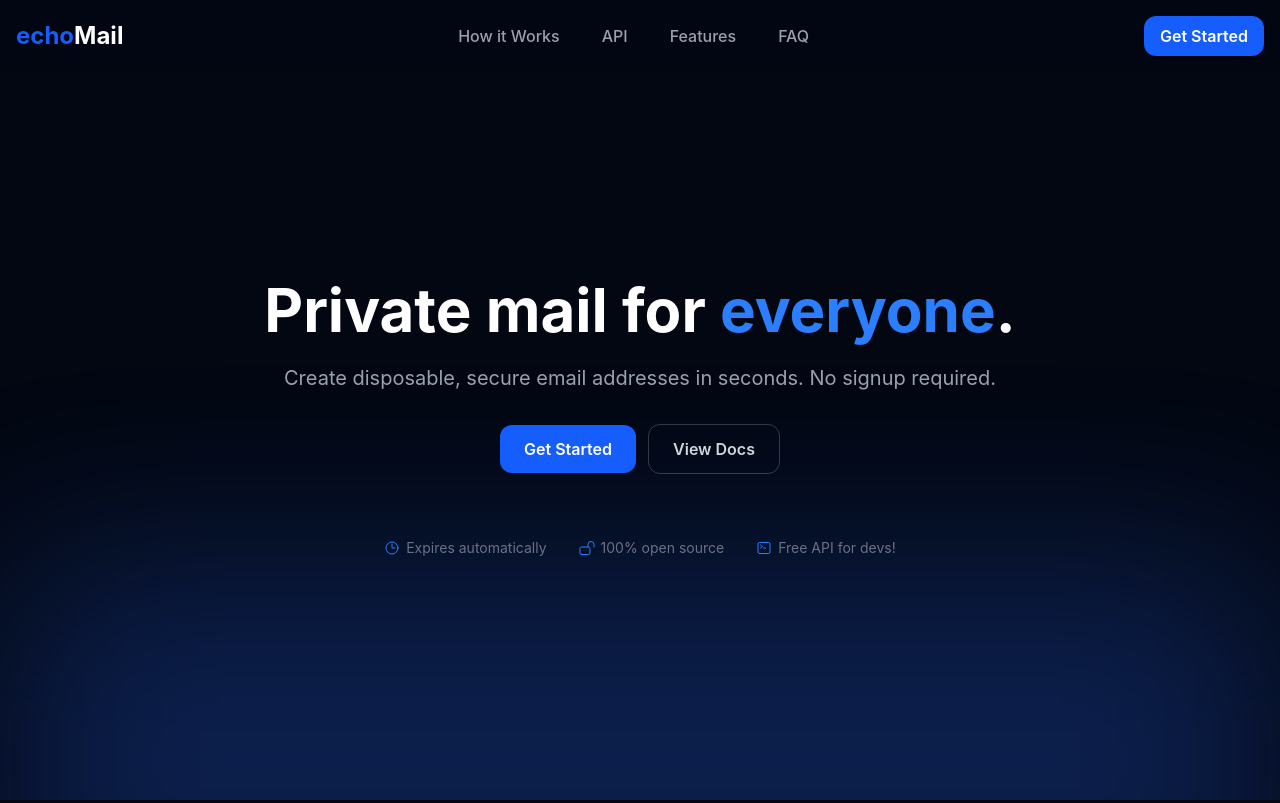
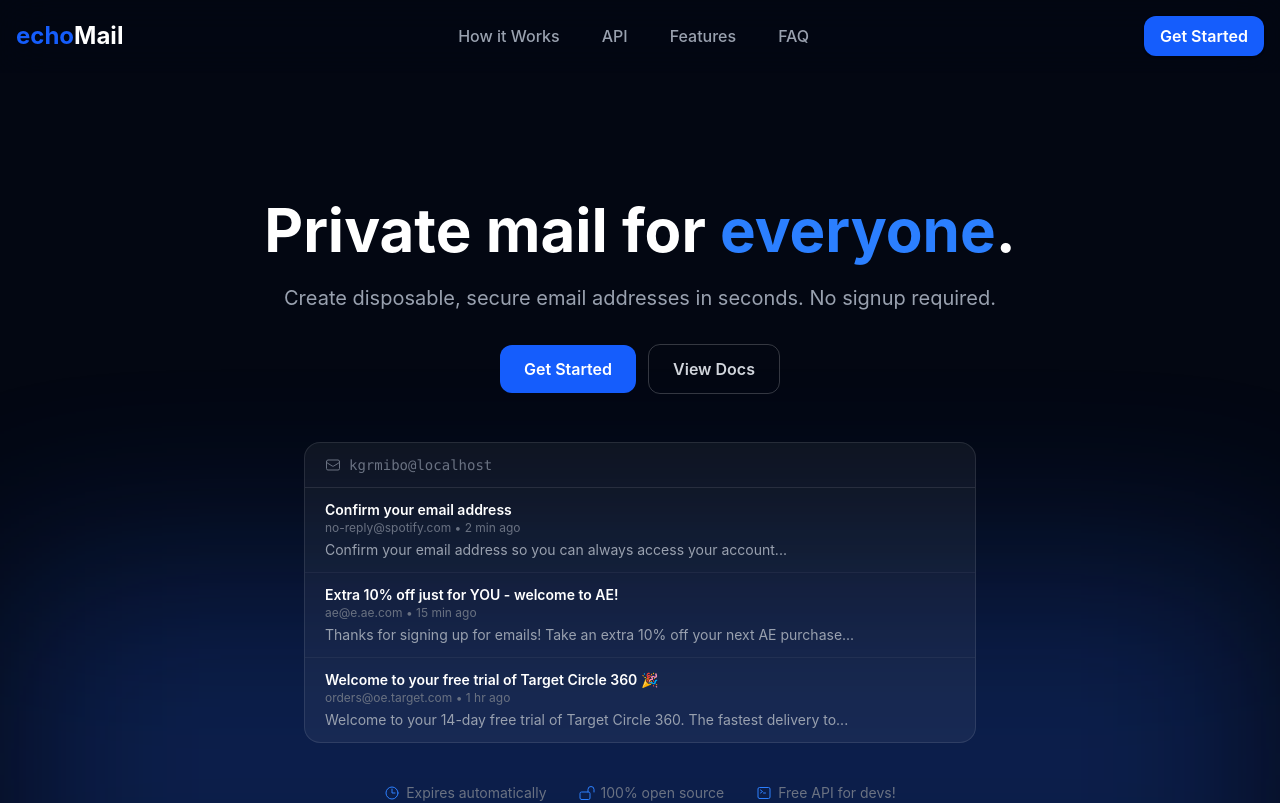
Before and after one commit to brianwalczak/echoMail, a React (Vite) app in the folder client/: page / in a window 1280 px wide. Shown: the top 803 px of the page. Built offline with nearby package versions, Linux system fonts and the light colour scheme.

Commit message:
Add emails demo on home page

```diff
--- a/client/src/pages/Home.jsx
+++ b/client/src/pages/Home.jsx
@@ -33,14 +33,41 @@ export default function Home() {
 
     return (
         <>
-            <main className="flex items-center justify-start flex-col text-center px-4 min-h-screen glow glow-blue pt-70">
+            <main className="flex items-center justify-start flex-col text-center px-4 min-h-screen glow glow-blue pt-50">
                 <div className="animated animatedFadeInUp fadeInUp">
                     <h1 className="text-4xl md:text-6xl font-bold mb-6 text-white">Private mail for <span className="text-blue-500">everyone</span>.</h1>
                     <p className="text-lg md:text-xl text-gray-400 mb-8">Create disposable, secure email addresses in seconds. No signup required.</p>
 
-                    <div className="flex items-center justify-center gap-3 mb-16">
+                    <div className="flex items-center justify-center gap-3 mb-12">
                         <Link to="/mail" className="bg-blue-600 text-white font-semibold py-3 px-6 rounded-xl hover:bg-blue-700 transition">Get Started</Link>
                         <Link to="/api" className="border border-white/20 text-gray-300 font-semibold py-3 px-6 rounded-xl hover:bg-white/10 transition">View Docs</Link>
+                    </div>
+
+                    <div className="w-full max-w-2xl mx-auto bg-white/5 border border-white/10 rounded-2xl overflow-hidden">
+                        <div className="flex items-center gap-2 px-5 py-3 border-b border-white/10">
+                            <svg xmlns="http://www.w3.org/2000/svg" fill="none" viewBox="0 0 24 24" strokeWidth={1.5} stroke="currentColor" className="size-4 text-gray-500">
+                                <path strokeLinecap="round" strokeLinejoin="round" d="M21.75 6.75v10.5a2.25 2.25 0 0 1-2.25 2.25h-15a2.25 2.25 0 0 1-2.25-2.25V6.75m19.5 0A2.25 2.25 0 0 0 19.5 4.5h-15a2.25 2.25 0 0 0-2.25 2.25m19.5 0v.243a2.25 2.25 0 0 1-1.07 1.916l-7.5 4.615a2.25 2.25 0 0 1-2.36 0L3.32 8.91a2.25 2.25 0 0 1-1.07-1.916V6.75" />
+                            </svg>
+
+                            <span className="text-sm font-mono text-gray-500">kgrmibo@{window.location.host}</span>
+                        </div>
+                        <div className="divide-y divide-white/5 text-left">
+                            <div className="px-5 py-3 hover:bg-white/5 transition">
+                                <div className="font-semibold text-white text-sm">Confirm your email address</div>
+                                <div className="text-xs text-gray-500">no-reply@spotify.com • 2 min ago</div>
+                                <p className="text-sm text-gray-400 mt-1 truncate">Confirm your email address so you can always access your account...</p>
+                            </div>
+                            <div className="px-5 py-3 hover:bg-white/5 transition">
+                                <div className="font-semibold text-white text-sm">Extra 10% off just for YOU - welcome to AE!</div>
+                                <div className="text-xs text-gray-500">ae@e.ae.com • 15 min ago</div>
+                                <p className="text-sm text-gray-400 mt-1 truncate">Thanks for signing up for emails! Take an extra 10% off your next AE purchase...</p>
+                            </div>
+                            <div className="px-5 py-3 hover:bg-white/5 transition">
+                                <div className="font-semibold text-white text-sm">Welcome to your free trial of Target Circle 360 🎉</div>
+                                <div className="text-xs text-gray-500">orders@oe.target.com • 1 hr ago</div>
+                                <p className="text-sm text-gray-400 mt-1 truncate">Welcome to your 14-day free trial of Target Circle 360. The fastest delivery to...</p>
+                            </div>
+                        </div>
                     </div>
 
                     <div className="flex items-center justify-center gap-8 mt-10 text-sm text-gray-500">
```
